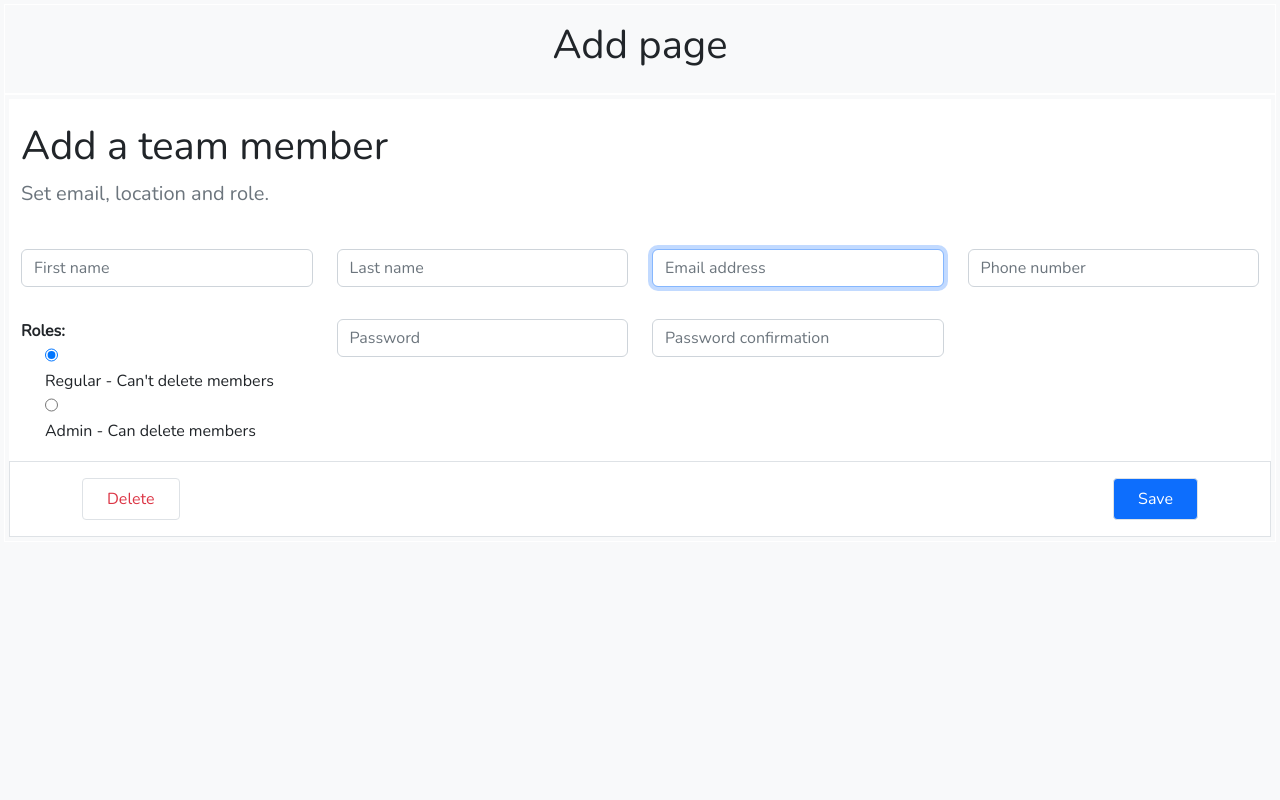
After one commit to Arsh1101/team-member, a Django app: page /add in a window 1280 px wide. The commit adds this page. Run offline with Django 4.2, Linux system fonts and the light colour scheme.

Commit message:
Add form template to show the Add and Edit, still does not work properly.

```diff
--- /dev/null
+++ b/users/forms.py
@@ -0,0 +1,24 @@
+from django.contrib.auth.forms import UserCreationForm, UserChangeForm
+from django import forms
+from .models import CustomUser
+
+
+class CustomUserCreationForm(UserCreationForm):
+
+
+    class Meta:
+        model = CustomUser
+        fields = ("first_name", "last_name", "email", "phone_number", "team_role")
+
+
+    def __init__(self, *args, **kwargs):
+        super(CustomUserCreationForm, self).__init__(*args, **kwargs)
+
+        TEAM_ROLLS = [[item[0], item[0] + " - " + item[1]] for item in CustomUser.TEAM_ROLLS[::-1]]
+        widget_team_roll = forms.RadioSelect(attrs={ 'class': 'form-check' })
+        self.fields['team_role'] = forms.TypedChoiceField(label="Roles", widget=widget_team_roll, choices=TEAM_ROLLS, initial=TEAM_ROLLS[0], required=True)
+
+        for visible in self.visible_fields():
+            if visible.auto_id != "id_team_role":
+                visible.field.widget.attrs['class'] = 'form-control'
+                visible.field.widget.attrs['placeholder'] = visible.field.label
--- /dev/null
+++ b/users/templates/users/form.html
@@ -0,0 +1,32 @@
+{% extends 'base.html' %}
+{% block title %}Add member{% endblock %}
+{% block header %}Add page{% endblock %}
+{% block body %}
+<div class="container bg-white">
+    {% include "base_header.html" with title="Add a team member" description="Set email, location and role." %}
+    <form class="row fs-6" method="post">
+        {% csrf_token %}
+        {% for field in form.visible_fields  %}
+        <div class="col-lg-3 col-md-6 col-12 py-3">
+            {% if field.auto_id == "id_team_role" %}
+            <b>{{ field.label_tag }}</b>
+            {% endif %}
+            {{ field.errors }}
+            {{ field }}
+        </div>
+        {% endfor %}
+        <div class="col-12 border">
+            <div class="container">
+                <div class="row py-3">
+                    <div class="col-6 text-start">
+                        <button class="button border rounded-1 py-2 px-4 bg-white text-danger" type="submit">Delete</button>
+                    </div>
+                    <div class="col-6 text-end">
+                        <button class="button border rounded-1 py-2 px-4 bg-primary text-white" type="submit">Save</button>
+                    </div>
+                </div>
+            </div>
+        </div>
+    </form>
+</div>
+{% endblock %}
--- a/users/templates/users/index.html
+++ b/users/templates/users/index.html
@@ -10,7 +10,7 @@
             </a>
         </div>
         <div class="col-6 text-end">
-            <a href="/" class="text-decoration-none text-primary display-5">
+            <a href="/add" class="text-decoration-none text-primary display-5">
                 <i class="bi bi-plus"></i>
             </a>
         </div>
--- a/users/urls.py
+++ b/users/urls.py
@@ -8,4 +8,5 @@ app_name = 'users'
 
 urlpatterns = [
     path('', views.IndexView.as_view(), name='index'),
+    path('add', views.AddMemberView.as_view(), name='add'),
 ]
--- a/users/views.py
+++ b/users/views.py
@@ -1,5 +1,8 @@
 from .models import CustomUser
 from django.views import generic
+from django.urls import reverse_lazy
+
+from .forms import CustomUserCreationForm
 
 
 class IndexView(generic.ListView):
@@ -10,3 +13,9 @@ class IndexView(generic.ListView):
     # I filtered de activated users, this way super users (or in a future team admins),
     #   can hide a member for any reason.
     queryset = CustomUser.objects.filter(is_active=True, is_staff=False).order_by('-date_joined').values('first_name', 'last_name', 'team_role', 'email', 'phone_number')
+
+
+class AddMemberView(generic.CreateView):
+    form_class = CustomUserCreationForm
+    success_url = reverse_lazy("")
+    template_name = "users/form.html"
```
